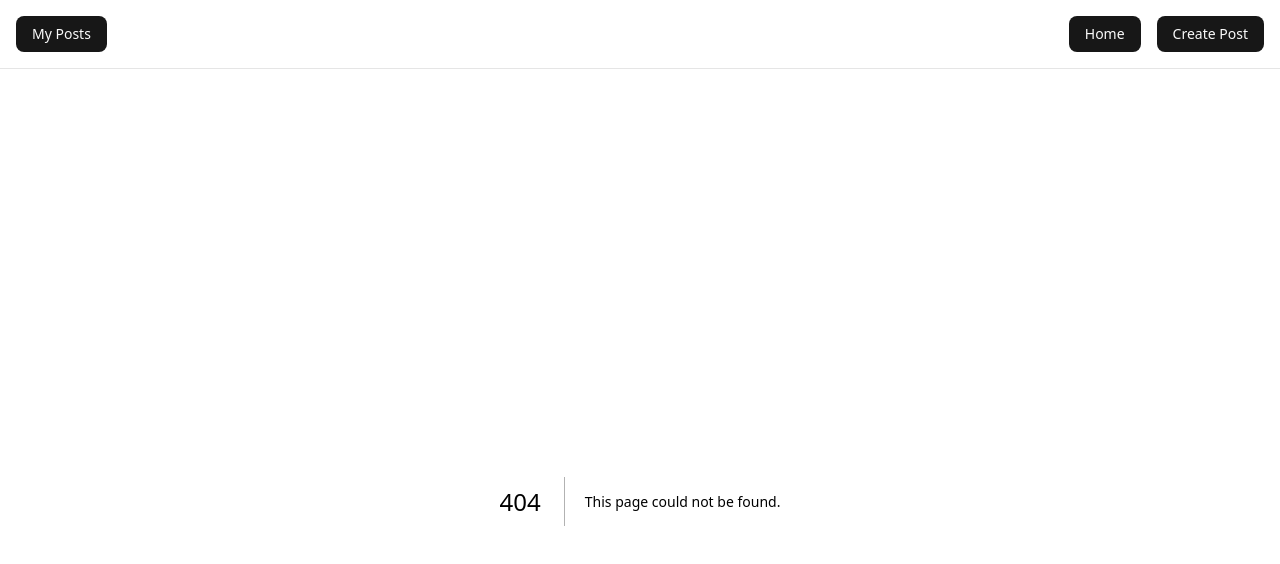
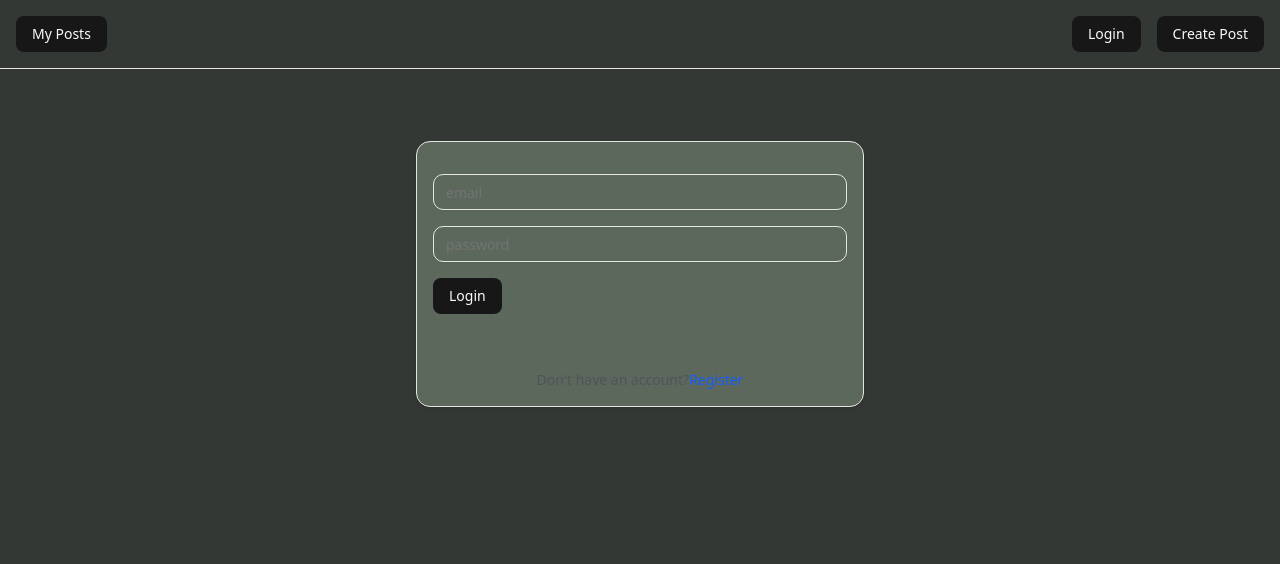
Before and after one commit to LilianWacuka/blogpost, a Next.js app: page /login in a window 1280 px wide. Before the commit this address had no page. Shown: the top 564 px of the page. Built offline with nearby package versions, Linux system fonts and the light colour scheme.

Commit message:
Authentication Implemented

```diff
--- /dev/null
+++ b/app/api/login/route.ts
@@ -0,0 +1,30 @@
+import { NextResponse, NextRequest } from "next/server";
+import { loginUser, findUser} from "@/data/user";
+import bcrypt from "bcryptjs";
+import jwt from "jsonwebtoken";
+
+export async function POST(request: NextRequest){
+    try {
+        const body = await request.json();
+        const { email, password } = body;
+        if(!email || !password){
+            return NextResponse.json({ error: "Required fields"});
+        }
+        const user = findUser(email);
+        loginUser;
+        if(!user){
+            return NextResponse.json({ error: "User Not Found", status: 404});
+        }
+        const isMatch = await bcrypt.compare(password, user.password);
+        if(!isMatch){
+            return NextResponse.json({ error: "Invalid Credentials"}, { status: 401 });
+        }
+        // Generate JWT token
+        const token = jwt.sign({ id: user.id, email: user.email }, process.env.JWT_SECRET || 'default_secret', { expiresIn: '1h' });
+        loginUser(user);
+        return NextResponse.json({ message:'Login successful', token, user: { id: user.id, userName: user.userName, email: user.email } }, { status: 200 });
+    } catch (error) {
+        return NextResponse.json({ error: "Internal Server Error"}, { status: 500 });
+
+    }
+}
--- /dev/null
+++ b/app/api/register/route.ts
@@ -0,0 +1,31 @@
+import { NextRequest, NextResponse } from 'next/server';
+import { registerUser, findUser } from '@/data/user';
+import { User } from '@/data/user';
+
+export async function POST(request: NextRequest) {
+  try {
+    const body = await request.json();
+    const { userName, email, password } = body;
+
+    // Basic validation
+    if (!userName || !email || !password) {
+      return NextResponse.json({ error: 'All fields are required' }, { status: 400 });
+    }
+
+    // Check if user already exists
+    const existingUser = findUser(email);
+    if (existingUser) {
+      return NextResponse.json({ error: 'User already exists' }, { status: 409 });
+    }
+
+    // Generate a simple ID (in a real app, use UUID or database auto-increment)
+    const id = Date.now().toString();
+
+    const newUser: User = { id, userName, email, password };
+    registerUser(newUser);
+
+    return NextResponse.json({ message: 'User registered successfully' }, { status: 201 });
+  } catch (error) {
+    return NextResponse.json({ error: 'Internal server error' }, { status: 500 });
+  }
+}
--- /dev/null
+++ b/app/login/page.tsx
@@ -0,0 +1,63 @@
+"use client";
+import { useState , useEffect} from "react";
+import { Input } from "@/components/ui/input";
+import { Button } from "@/components/ui/button";
+import { useRouter } from "next/navigation";
+import Link from "next/link";
+import { Card } from "@/components/ui/card";
+
+export default function loginPage(){
+    const [email, setEmail] = useState("");
+    const [password, setPassword] = useState("");
+    const router = useRouter();
+    useEffect(() =>{
+        const token = localStorage.getItem('token');
+        if(token){
+            router.push('/');
+        }
+    })
+
+
+ async function handleLogin(e: React.FormEvent){
+    e.preventDefault();
+
+    const response = await fetch('/api/login',{
+        method: 'POST',
+        headers: { 'content-type': 'application/json'},
+        body: JSON.stringify({ email, password}),
+    });
+    const data = await response.json();
+    if(response.ok){
+        localStorage.setItem('token', data.token);
+        router.push('/')
+    } else {
+        alert(data.error || "Login Failed fundaa")
+    }
+ }
+ return(
+    <div className="max-w-md mx-auto mt-10">
+        <Card>
+            <form onSubmit={handleLogin} className="space-y-4 p-4">
+                <Input className="border rounded-lg"
+                type="email"
+                placeholder="email"
+                value={email}
+                onChange={(e) => setEmail(e.target.value)}
+                />
+                <Input className="border rounded-lg"
+                type="password"
+                placeholder="password"
+                value={password}
+                onChange={(e) => setPassword(e.target.value)}
+                />
+                <Button type="submit" className="item-center">Login</Button>
+            </form>
+            <p className="text-sm text-center text-zinc-600 mt-4"> Don't have an account?
+                <Link href="/register" className="text-blue-600 hover:underline">Register</Link>
+            </p>
+        </Card>
+        {/* {message && <p className="mt-4 text-red-500">{message}</p>} */}
+
+    </div>
+ )
+}
--- a/app/page.tsx
+++ b/app/page.tsx
@@ -1,5 +1,8 @@
 import PostsClient from '@/components/PostsClient';
+import register from './register/page';
+import loginPage from './login/page';
 
 export default function HomePage() {
-  return <PostsClient />;
+  return
+  <PostsClient />;
 }
--- /dev/null
+++ b/app/register/page.tsx
@@ -0,0 +1,69 @@
+"use client";
+import React, { useState } from "react";
+import { Input } from "@/components/ui/input";
+import { Button } from "@/components/ui/button";
+import { Card } from "@/components/ui/card";
+import { useRouter } from "next/navigation";
+import Link from "next/link";
+
+export default function RegisterPage() {
+  const [userName, setUserName] = useState("");
+  const [email, setEmail] = useState("");
+  const [password, setPassword] = useState("");
+  const [message, setMessage] = useState("");
+  const router = useRouter();
+
+  async function handleSubmit(e: React.FormEvent) {
+    e.preventDefault();
+
+    const response = await fetch("/api/register", {
+      method: "POST",
+      headers: { "Content-Type": "application/json" },
+      body: JSON.stringify({ userName, email, password }),
+    });
+
+    const data = await response.json();
+    if (response.ok) {
+      setMessage("Registration successful!");
+      // redirect to home
+      router.push('/')
+    } else {
+      setMessage(data.error || "Registration failed");
+    }
+  }
+
+  return (
+    <div className="max-w-md mx-auto mt-10">
+     <Card>
+      <form onSubmit={handleSubmit} className="space-y-4 p-2">
+        <Input
+          placeholder="Username"
+          value={userName}
+          onChange={(e) => setUserName(e.target.value)}
+          required
+        />
+        <Input className="text-2xl font-bold text-white"
+          type="email"
+          placeholder="Email"
+          value={email}
+          onChange={(e) => setEmail(e.target.value)}
+          required
+        />
+        <Input
+          type="password"
+          placeholder="Password"
+          value={password}
+          onChange={(e) => setPassword(e.target.value)}
+          required
+        />
+        <Button
+        type="submit">Register</Button>
+      </form>
+      <p className="text-sm text-center text-zinc-600 mt-4"> Already have an account?
+                <Link href="/login" className="font-semibold text-blue-600 hover:underline">Login</Link>
+            </p>
+      {message && <p className="mt-4 text-red-500">{message}</p>}
+     </Card>
+    </div>
+  );
+}
--- a/components/ui/Navigation.tsx
+++ b/components/ui/Navigation.tsx
@@ -10,8 +10,8 @@ export default function Navbar(){
         <Button>My Posts</Button>
         </Link>
         <div className='flex gap-4'>
-            <Link href='/' className='hover:underline'>
-            <Button>Home</Button>
+            <Link href='/login' className='hover:underline'>
+            <Button>Login</Button>
             </Link>
             <Link href='/post/new'>
                 <Button>Create Post</Button>
--- /dev/null
+++ b/data/user.ts
@@ -0,0 +1,16 @@
+export interface User{
+    id: string;
+    userName: string;
+    email: string;
+    password: string;
+}
+let users: User[] = [];
+export function registerUser(user: User){
+    users.push(user);
+}
+export function loginUser(user: User){
+    users.push(user);
+}
+export function findUser(email: string){
+    return users.find(u => u.email === email);
+}
--- a/package.json
+++ b/package.json
@@ -12,8 +12,10 @@
     "@heroicons/react": "^2.2.0",
     "@radix-ui/react-navigation-menu": "^1.2.14",
     "@radix-ui/react-slot": "^1.2.4",
+    "bcryptjs": "^3.0.3",
     "class-variance-authority": "^0.7.1",
     "clsx": "^2.1.1",
+    "dotenv": "^17.2.3",
     "lucide-react": "^0.561.0",
     "next": "16.0.10",
     "react": "19.2.1",
@@ -23,6 +25,7 @@
   },
   "devDependencies": {
     "@tailwindcss/postcss": "^4",
+    "@types/jsonwebtoken": "^9.0.10",
     "@types/node": "^20",
     "@types/react": "^19",
     "@types/react-dom": "^19",
```
Also changed, not shown: 2 other files (tests, documents, lock files or other folders).
